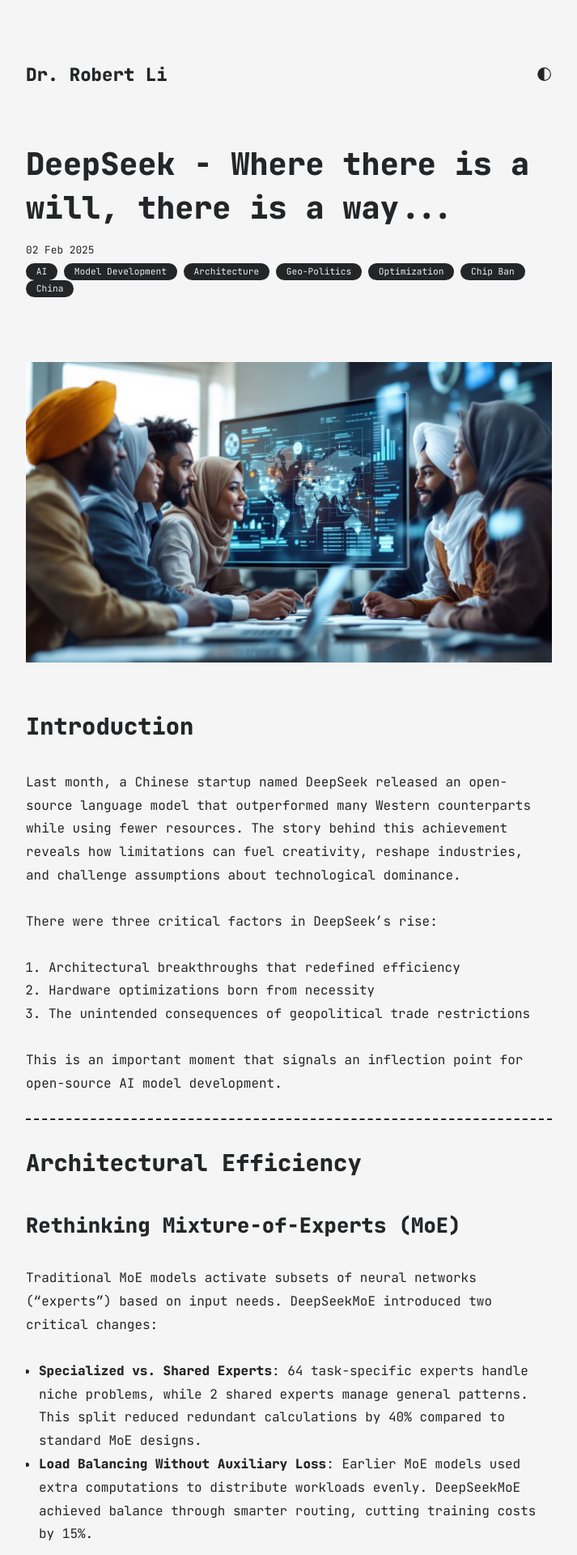
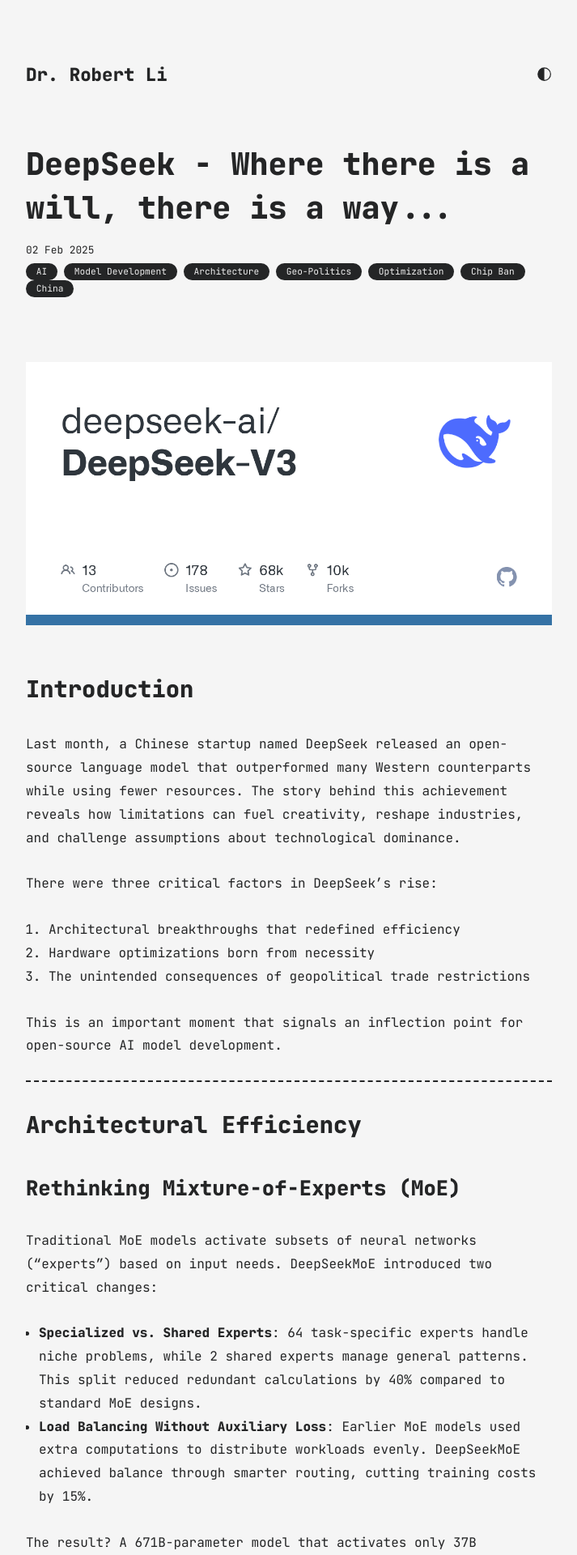
Before and after one commit to dr-robert-li/jekyll-blog, a Jekyll site: the page built from all_collections/_posts/2025-02-02-DeepSeek.md, in a window 1280 px wide. Shown: the top 1920 px of the page at 81% size, without its empty margins (283-996 px from the left). Built offline with Jekyll 4.4.1, drawn with Linux system fonts in a browser that asks for light colours.

Commit message:
DeepSeek article

```diff
--- a/all_collections/_posts/2025-02-02-DeepSeek.md
+++ b/all_collections/_posts/2025-02-02-DeepSeek.md
@@ -5,7 +5,7 @@
 categories: [AI, Model Development, Architecture, Geo-Politics, Optimization, Chip Ban, China]
 ---
 
-![https://raw.githubusercontent.com/dr-robert-li/jekyll-blog/refs/heads/main/images/opendiloco.jpg](https://raw.githubusercontent.com/dr-robert-li/jekyll-blog/refs/heads/main/images/opendiloco.jpg)
+![https://raw.githubusercontent.com/dr-robert-li/jekyll-blog/refs/heads/main/images/deepseek-v3.png](https://raw.githubusercontent.com/dr-robert-li/jekyll-blog/refs/heads/main/images/deepseek-v3.png)
 
 ## Introduction
 
```
